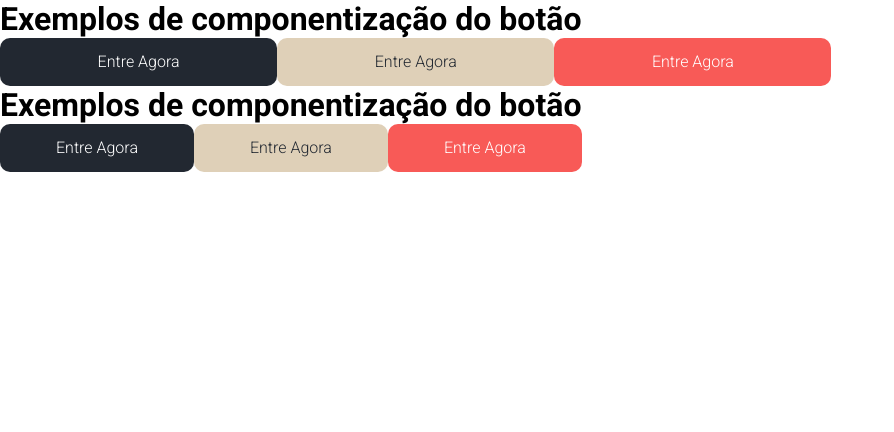
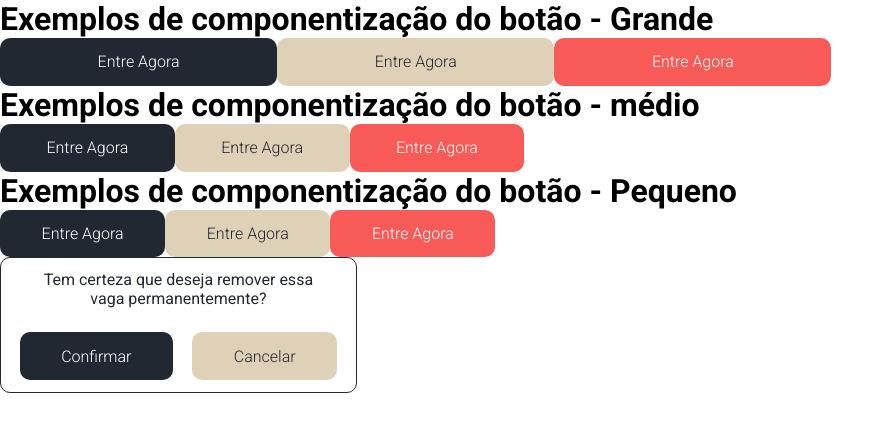
Before and after one commit to joaogabriell126/PFE_25.2_8002_V, a React (Vite) app: page / in a window 1280 px wide. Shown: the top 432 px of the page, without its empty margins (0-894 px from the left). Built offline with nearby package versions, Linux system fonts and the light colour scheme.

Commit message:
feat: Adição semi completa do componente -  Modal

```diff
--- a/src/App.jsx
+++ b/src/App.jsx
@@ -1,17 +1,25 @@
 import Button from './components/ui/Button/Button.jsx';
+import Modal from './components/ui/Modal/Modal.jsx';
 
 function App() {
   return (
     <div>
-      <h1>Exemplos de componentização do botão</h1>
+      <h1>Exemplos de componentização do botão - Grande</h1>
       <Button variant="primary">Entre Agora</Button>
       <Button variant="alternative">Entre Agora</Button>
       <Button variant="danger">Entre Agora</Button>
 
-      <h1>Exemplos de componentização do botão</h1>
+      <h1>Exemplos de componentização do botão - médio</h1>
+      <Button variant="primary" size='medium'>Entre Agora</Button>
+      <Button variant="alternative" size='medium'>Entre Agora</Button>
+      <Button variant="danger" size='medium'>Entre Agora</Button>
+
+      <h1>Exemplos de componentização do botão - Pequeno</h1>
       <Button variant="primary" size='small'>Entre Agora</Button>
       <Button variant="alternative" size='small'>Entre Agora</Button>
       <Button variant="danger" size='small'>Entre Agora</Button>
+
+      <Modal>Tem certeza que deseja remover essa vaga permanentemente?</Modal>
     </div>
   );
 }
--- a/src/components/Layout/PageHeader/PageHeader.jsx
+++ b/src/components/Layout/PageHeader/PageHeader.jsx
@@ -0,0 +1 @@
+// aqui ficará o header secundário, aquele que não tem a sidebar
--- a/src/components/ui/Button/Button.jsx
+++ b/src/components/ui/Button/Button.jsx
@@ -1,12 +1,13 @@
 // 1. A importação agora coloca os estilos no objeto 'styles'
 import styles from "./Button.module.scss";
 
-export default function Button({ children, onClick, type = 'button', variant = 'primary', size = 'medium' }) {
+export default function Button({ children, onClick, type = 'button', variant = 'primary', size = 'default' }) {
 
     const buttonClass = `
         ${styles.btn}
         ${styles[`btn--${variant}`]}
         ${size === 'small' ? styles['btn--small'] : ''}
+        ${size === 'medium' ? styles['btn--medium'] : ''}
     `;
 
     return (
--- a/src/components/ui/Button/Button.module.scss
+++ b/src/components/ui/Button/Button.module.scss
@@ -35,8 +35,13 @@
         }
     }
 
-     &--small {
-        padding: 0.9rem 3.5rem; // Padding menor
+    &--medium {
+        padding: 0.9rem 2.9rem; // Padding menor
     }
 
+    &--small {
+        padding: 0.9rem 2.6rem; // Padding menor
+    }
+
+
 }
--- a/src/components/ui/Modal/Modal.jsx
+++ b/src/components/ui/Modal/Modal.jsx
@@ -0,0 +1,19 @@
+import styles from "./Modal.module.scss";
+import Button from "../Button/Button.jsx"
+
+
+export default function Modal({ children }) {
+  return (
+    // Bloco BEM: 'modal'
+    <div className={styles.modal}>
+      {/* Elemento BEM: 'modal__text' */}
+      <p className={styles.modal__text}>{children}</p>
+
+      {/* Elemento BEM: 'modal__actions' */}
+      <div className={styles.modal__actions}>
+        <Button variant="primary" size="small">Confirmar</Button>
+        <Button variant="alternative" size="small">Cancelar</Button>
+      </div>
+    </div>
+  );
+}
--- a/src/components/ui/Modal/Modal.module.scss
+++ b/src/components/ui/Modal/Modal.module.scss
@@ -0,0 +1,27 @@
+@import "../../../styles/_variables.scss";
+
+.modal {
+    padding: 0.75rem 2.1rem;
+    border-radius: $border-radius-base;
+    border: 1px solid $border-color;
+    color: $text-color-primary;
+    text-align: center;
+    position: fixed;
+    max-width: 22.3rem;
+    //os códigos comentados servem para quando ele for aplicado oficialmente, ainda faltando adicionar um overlay
+    //z-index: 1000;
+    //top: 50%;
+    //left: 50%;
+
+    &__text {
+        color: $text-color-primary;
+        font-size: $font-size-body;
+        margin-bottom: 1.5rem;
+    }
+
+    &__actions {
+        display: flex;
+        justify-content: center;
+        gap: 1.2rem;
+    }
+}
--- a/src/styles/_variables.scss
+++ b/src/styles/_variables.scss
@@ -62,3 +62,4 @@ $font-weight-semibold: 600; // Roboto SemiBold
 
 // --- Border Radius (Universal) ---
 $border-radius-base: 10px;
+$border-color: $cor-primaria;
```
Also changed, not shown: src/components/ui/Textarea/Textarea.jsx (+7 -0 lines).
